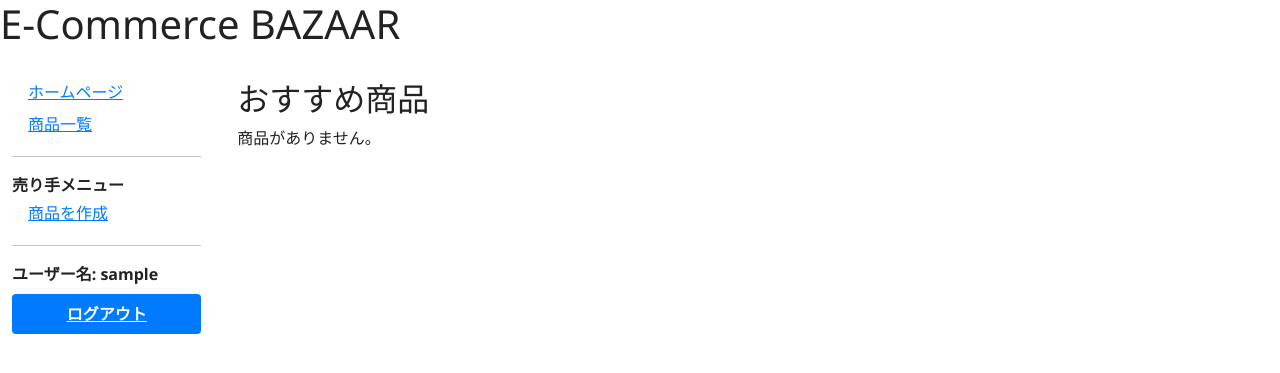
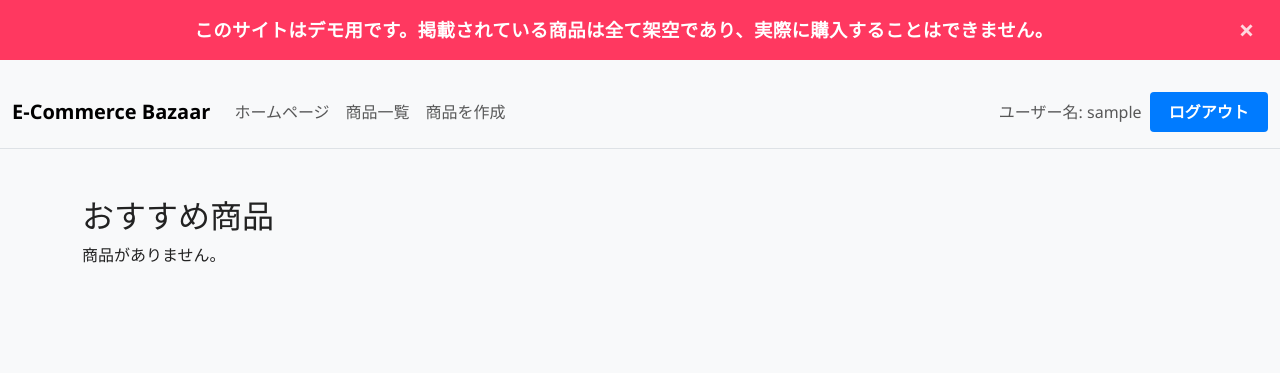
Before and after one commit to charlieterle/django-ecommerce, a Django app: page /catalog/ in a window 1280 px wide. Shown: the top 373 px of the page. Run offline with Django 4.2, Linux system fonts and the light colour scheme; the visitor is signed in with stand-in values (Sample User, id 1); data that the repository does not hold is empty.

Commit message:
上のバナーの見た目とデモサイトの警戒メッセージを追加

```diff
--- a/catalog/static/css/styles.css
+++ b/catalog/static/css/styles.css
@@ -1,7 +1,15 @@
 body {
-  background: #fff;
+  background: #f8f9fa;
   font-family: 'Segoe UI', 'Helvetica Neue', Arial, 'Liberation Sans', sans-serif;
   color: #222;
+}
+
+.navbar, .navbar.bg-white {
+  background-color: #f8f9fa !important;
+}
+
+.card, .dropdown-menu, .container, .container-fluid, .pagination, .form-control, .modal-content {
+  background-color: #f8f9fa !important;
 }
 
 .sidebar-nav {
@@ -112,3 +120,67 @@
   box-shadow: 0 2px 16px rgba(0, 0, 0, 0.3);
   background: #fff;
 }
+
+#username-navbar {
+  display: flex;
+  align-items: center;
+  height: 100%;
+  padding-top: 0;
+  padding-bottom: 0;
+}
+
+#demo-banner {
+  position: relative;
+  z-index: 1050;
+  background: #ff3860;
+  color: #fff;
+  border: none;
+  border-radius: 0;
+  font-size: 1.15rem;
+  letter-spacing: 0.02em;
+  padding: 1rem 3rem 1rem 1rem;
+}
+#demo-banner .btn-close {
+  position: absolute;
+  top: 50%;
+  right: 1.5rem;
+  transform: translateY(-50%);
+  filter: none;
+  opacity: 0.8;
+  transition: transform 0.15s cubic-bezier(.4,2,.6,1), opacity 0.15s;
+  background: none;
+  color: inherit;
+  width: 2.2rem;
+  height: 2.2rem;
+  display: flex;
+  align-items: center;
+  justify-content: center;
+  padding: 0;
+}
+#demo-banner .btn-close::after {
+  content: '×';
+  font-size: 1.7rem;
+  color: #fff;
+  line-height: 1;
+  font-weight: bold;
+  display: block;
+  margin-top: 0.05em;
+}
+#demo-banner .btn-close > svg,
+#demo-banner .btn-close > span {
+  display: none !important;
+}
+#demo-banner .btn-close:hover {
+  opacity: 1;
+  transform: translateY(-50%) scale(1.3);
+  background: none;
+  color: #fff;
+}
+#demo-banner .btn-close {
+  box-shadow: none;
+  border: none;
+}
+#demo-banner .btn-close:focus {
+  outline: none;
+  box-shadow: 0 0 0 2px #fff6, 0 0 0 4px #ff3860;
+}
--- a/catalog/static/js/styles.js
+++ b/catalog/static/js/styles.js
@@ -1,3 +1,15 @@
+document.addEventListener('DOMContentLoaded', function() {
+  var banner = document.getElementById('demo-banner');
+  if (banner) {
+    var closeBtn = banner.querySelector('.btn-close');
+    if (closeBtn) {
+      closeBtn.addEventListener('click', function() {
+        banner.style.display = 'none';
+      });
+    }
+  }
+});
+
 document.querySelectorAll('.enlargeable-image').forEach(function (img) {
     img.addEventListener('click', function () {
         const modal = document.getElementById('image-modal');
--- a/catalog/templates/base_generic.html
+++ b/catalog/templates/base_generic.html
@@ -13,56 +13,59 @@
     <link rel="stylesheet" href="{{ cssurl|add:'?'|add:nowtime }}" />
     {% static 'js/styles.js' as jsurl %}
     <script defer src="{{ jsurl|add:'?'|add:nowtime }}"></script>
-    {% block title %}
-      <title>E-Commerce Bazaar</title>
-    {% endblock %}
   </head>
 
   <body>
+    <div id="demo-banner" class="alert alert-danger alert-dismissible fade show text-center fw-bold" role="alert">
+      <span>このサイトはデモ用です。掲載されている商品は全て架空であり、実際に購入することはできません。</span>
+      <button type="button" class="btn-close btn-close-white position-absolute top-50 end-0 translate-middle-y me-3" data-bs-dismiss="alert" aria-label="Close"></button>
+    </div>
+    <nav class="navbar navbar-expand-lg navbar-light bg-white border-bottom mb-4">
+      <div class="container-fluid">
+        <a class="navbar-brand fw-bold" href="{% url 'index' %}">E-Commerce Bazaar</a>
+        <button class="navbar-toggler" type="button" data-bs-toggle="collapse" data-bs-target="#navbarNav" aria-controls="navbarNav" aria-expanded="false" aria-label="Toggle navigation">
+          <span class="navbar-toggler-icon"></span>
+        </button>
+        <div class="collapse navbar-collapse" id="navbarNav">
+          <ul class="navbar-nav me-auto mb-2 mb-lg-0">
+            <li class="nav-item">
+              <a class="nav-link" href="{% url 'index' %}">ホームページ</a>
+            </li>
+            <li class="nav-item">
+              <a class="nav-link" href="{% url 'products' %}">商品一覧</a>
+            </li>
+            {% if user.is_authenticated and perms.catalog.vendor_status %}
+            <li class="nav-item">
+              <a class="nav-link" href="{% url 'product-create' %}">商品を作成</a>
+            </li>
+            {% endif %}
+          </ul>
+          <ul class="navbar-nav ms-auto mb-2 mb-lg-0">
+            {% if user.is_authenticated %}
+              <li class="nav-item">
+                <span id="username-navbar" class="navbar-text me-2">ユーザー名: {{ user.get_username }}</span>
+              </li>
+              <li class="nav-item">
+                <form id="logout-form" method="post" action="{% url 'logout' %}" class="d-inline">
+                  {% csrf_token %}
+                  <button type="submit" class="btn btn-primary btn-sm">ログアウト</button>
+                </form>
+              </li>
+            {% else %}
+              <li class="nav-item">
+                <a class="nav-link" href="{% url 'login' %}?next={{ request.path }}">ログイン</a>
+              </li>
+              <li class="nav-item">
+                <a class="nav-link" href="{% url 'signup' %}?next={{ request.path }}">アカウント登録</a>
+              </li>
+            {% endif %}
+          </ul>
+        </div>
+      </div>
+    </nav>
     <div class="container-fluid">
       <div class="row">
-        <div class="col-sm-2">
-          {% block sidebar %}
-            <ul class="sidebar-nav">
-              <li>
-                <a href="{% url 'index' %}">ホームページ</a>
-              </li>
-              <li>
-                <a href="{% url 'products' %}">商品一覧</a>
-              </li>
-              {% if user.is_authenticated and perms.catalog.vendor_status %}
-              <hr/>
-              <li>
-                売り手メニュー
-              </li>
-              <li>
-                <a href="{% url 'product-create' %}">商品を作成</a>
-              </li>
-              {% endif %}
-              <hr/>
-              {% if user.is_authenticated %}
-                <li id="username-sidebar">ユーザー名: {{ user.get_username }}</li>
-                <li>
-                  <form id="logout-form" method="post" action="{% url 'logout' %}">
-                    {% csrf_token %}
-                    <button type="submit" class="btn btn-link">ログアウト</button>
-                  </form>
-                </li>
-              {% endif %}
-              {% block loginlink %}
-                {% if not user.is_authenticated %}
-                  <li>
-                    <a href="{% url 'login' %}?next={{ request.path }}">ログイン</a>
-                  </li>
-                  <li>
-                    <a href="{% url 'signup' %}?next={{ request.path }}">アカウント登録</a>
-                  </li>
-                {% endif %}
-              {% endblock %}
-            </ul>
-          {% endblock %}
-        </div>
-        <div class="col-sm-10">
+        <div class="col-12">
           {% block content %}
 
           {% endblock %}
```
Also changed, not shown: catalog/templates/catalog/product_filter.html (+24 -9 lines).
